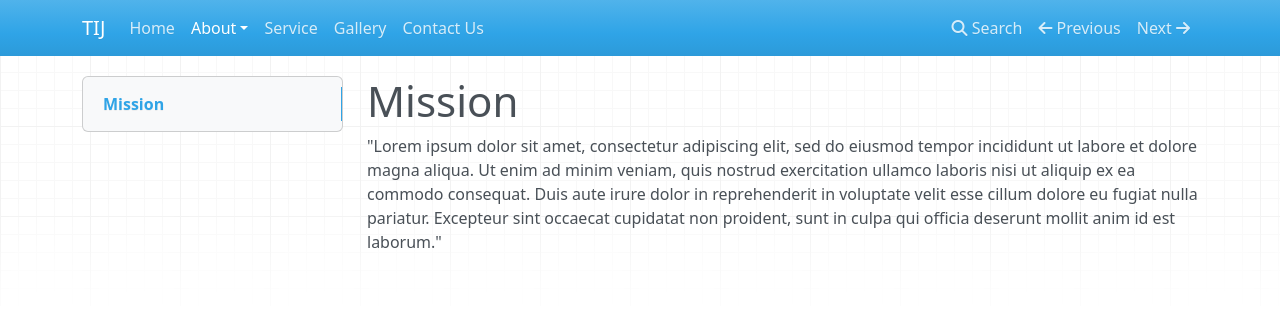
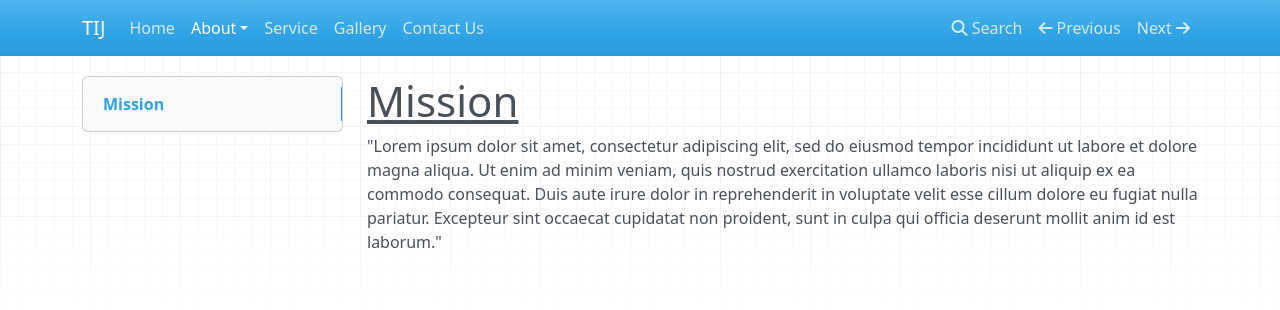
Before and after one commit to SangayW/TIJ-Web, an MkDocs documentation site: the page built from docs/mission.md, in a window 1280 px wide. Shown: the top 310 px of the page. Built offline with MkDocs 1.6.1, drawn with Linux system fonts in a browser that asks for light colours; nearby versions of some CDN libraries.

Commit message:
third commit

```diff
--- a/docs/mission.md
+++ b/docs/mission.md
@@ -1,2 +1,2 @@
-#Mission
+# <span style="text-decoration: underline">Mission</span>
 "Lorem ipsum dolor sit amet, consectetur adipiscing elit, sed do eiusmod tempor incididunt ut labore et dolore magna aliqua. Ut enim ad minim veniam, quis nostrud exercitation ullamco laboris nisi ut aliquip ex ea commodo consequat. Duis aute irure dolor in reprehenderit in voluptate velit esse cillum dolore eu fugiat nulla pariatur. Excepteur sint occaecat cupidatat non proident, sunt in culpa qui officia deserunt mollit anim id est laborum."
```
Also changed, not shown: docs/about.md (+1 -1 lines).
